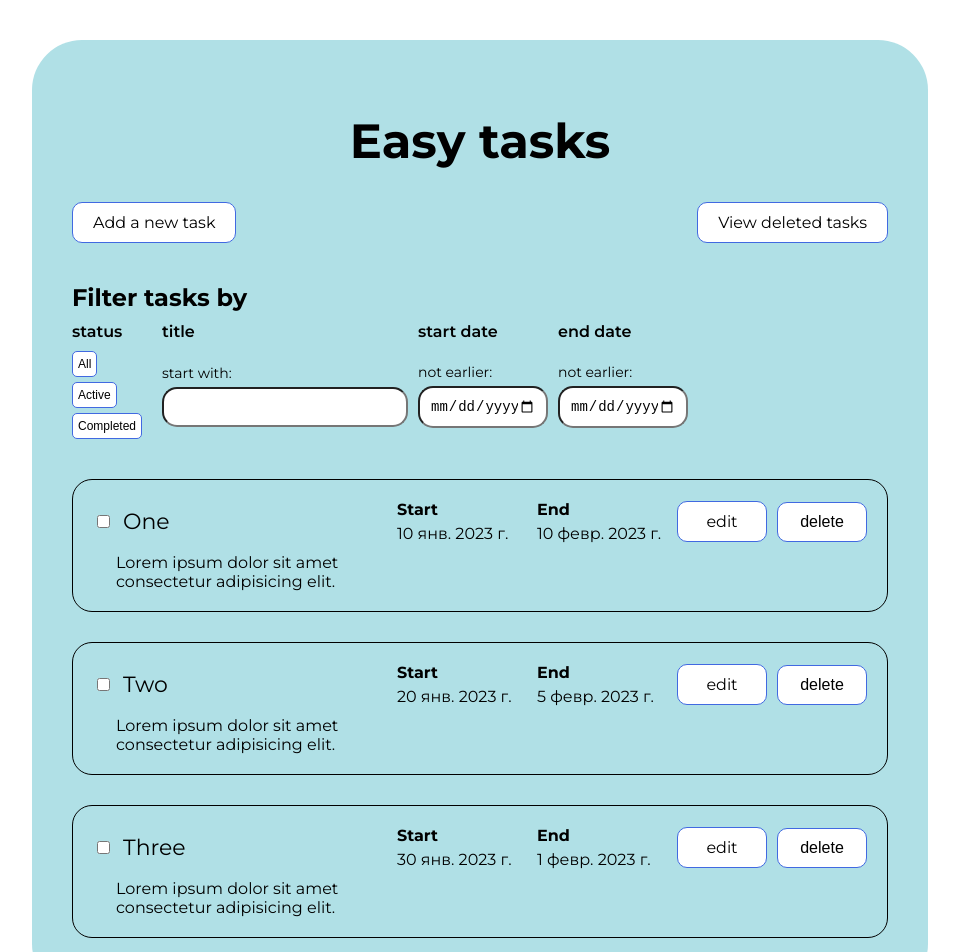
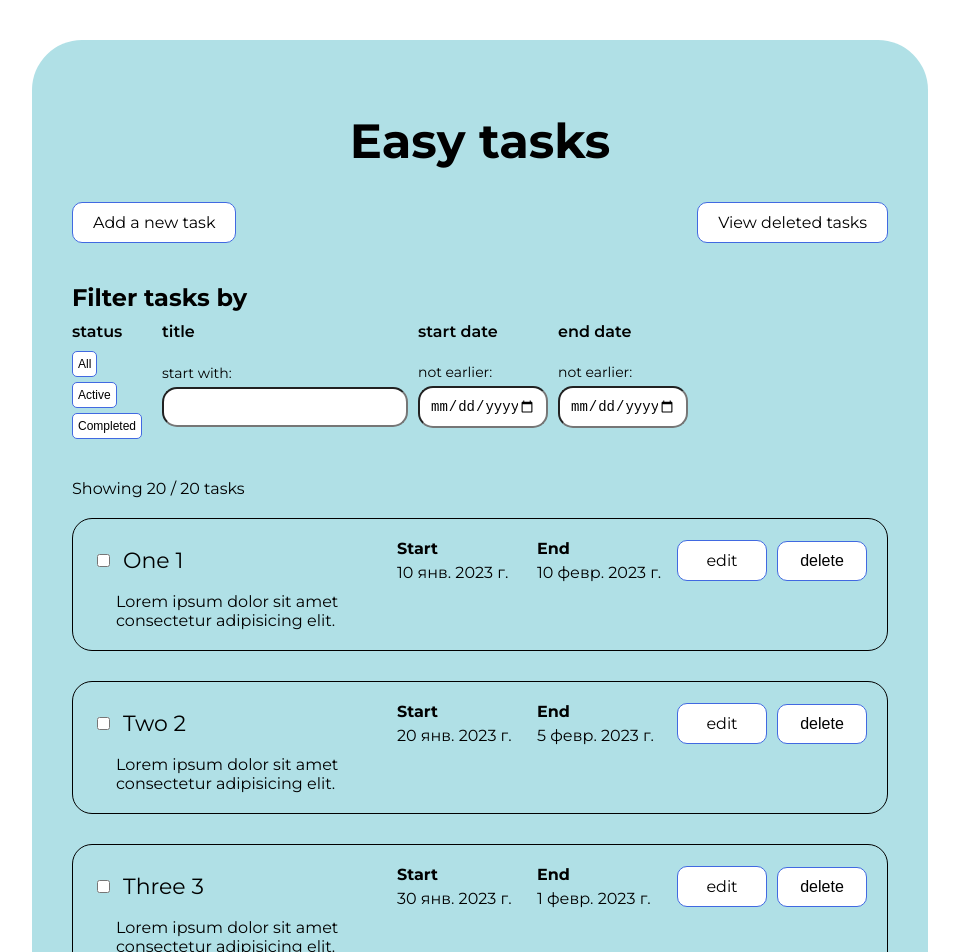
Before and after one commit to iamdejar/todo-list-react, a React (Create React App) app: page / in a window 1280 px wide. Shown: the top 952 px of the page, without its empty margins (160-1119 px from the left). Built offline with nearby package versions, Linux system fonts and the light colour scheme.

Commit message:
feat: add pagination

```diff
--- a/src/app/reducer.js
+++ b/src/app/reducer.js
@@ -7,7 +7,7 @@ export const tasksSlice = createSlice({
     tasks: [
       {
         id: nanoid(),
-        title: 'One',
+        title: 'One 1',
         description: 'Lorem ipsum dolor sit amet consectetur adipisicing elit.',
         start: '2023-01-10',
         end: '2023-02-10',
@@ -16,7 +16,7 @@ export const tasksSlice = createSlice({
       },
       {
         id: nanoid(),
-        title: 'Two',
+        title: 'Two 2',
         description: 'Lorem ipsum dolor sit amet consectetur adipisicing elit.',
         start: '2023-01-20',
         end: '2023-02-05',
@@ -25,7 +25,161 @@ export const tasksSlice = createSlice({
       },
       {
         id: nanoid(),
-        title: 'Three',
+        title: 'Three 3',
+        description: 'Lorem ipsum dolor sit amet consectetur adipisicing elit.',
+        start: '2023-01-30',
+        end: '2023-02-01',
+        completed: false,
+        deleted: false
+      },
+      {
+        id: nanoid(),
+        title: 'Four 4',
+        description: 'Lorem ipsum dolor sit amet consectetur adipisicing elit.',
+        start: '2023-01-10',
+        end: '2023-02-10',
+        completed: false,
+        deleted: false
+      },
+      {
+        id: nanoid(),
+        title: 'Five 5',
+        description: 'Lorem ipsum dolor sit amet consectetur adipisicing elit.',
+        start: '2023-01-20',
+        end: '2023-02-05',
+        completed: false,
+        deleted: false
+      },
+      {
+        id: nanoid(),
+        title: 'Six 6',
+        description: 'Lorem ipsum dolor sit amet consectetur adipisicing elit.',
+        start: '2023-01-30',
+        end: '2023-02-01',
+        completed: false,
+        deleted: false
+      },
+      {
+        id: nanoid(),
+        title: 'Seven 7',
+        description: 'Lorem ipsum dolor sit amet consectetur adipisicing elit.',
+        start: '2023-01-10',
+        end: '2023-02-10',
+        completed: false,
+        deleted: false
+      },
+      {
+        id: nanoid(),
+        title: 'Eight 8',
+        description: 'Lorem ipsum dolor sit amet consectetur adipisicing elit.',
+        start: '2023-01-20',
+        end: '2023-02-05',
+        completed: false,
+        deleted: false
+      },
+      {
+        id: nanoid(),
+        title: 'Nine 9',
+        description: 'Lorem ipsum dolor sit amet consectetur adipisicing elit.',
+        start: '2023-01-30',
+        end: '2023-02-01',
+        completed: false,
+        deleted: false
+      },
+      {
+        id: nanoid(),
+        title: 'Ten 10',
+        description: 'Lorem ipsum dolor sit amet consectetur adipisicing elit.',
+        start: '2023-01-30',
+        end: '2023-02-01',
+        completed: false,
+        deleted: false
+      },
+
+      {
+        id: nanoid(),
+        title: 'One 11',
+        description: 'Lorem ipsum dolor sit amet consectetur adipisicing elit.',
+        start: '2023-01-10',
+        end: '2023-02-10',
+        completed: false,
+        deleted: false
+      },
+      {
+        id: nanoid(),
+        title: 'Two 12',
+        description: 'Lorem ipsum dolor sit amet consectetur adipisicing elit.',
+        start: '2023-01-20',
+        end: '2023-02-05',
+        completed: false,
+        deleted: false
+      },
+      {
+        id: nanoid(),
+        title: 'Three 13',
+        description: 'Lorem ipsum dolor sit amet consectetur adipisicing elit.',
+        start: '2023-01-30',
+        end: '2023-02-01',
+        completed: false,
+        deleted: false
+      },
+      {
+        id: nanoid(),
+        title: 'Four 14',
+        description: 'Lorem ipsum dolor sit amet consectetur adipisicing elit.',
+        start: '2023-01-10',
+        end: '2023-02-10',
+        completed: false,
+        deleted: false
+      },
+      {
+        id: nanoid(),
+        title: 'Five 15',
+        description: 'Lorem ipsum dolor sit amet consectetur adipisicing elit.',
+        start: '2023-01-20',
+        end: '2023-02-05',
+        completed: false,
+        deleted: false
+      },
+      {
+        id: nanoid(),
+        title: 'Six 16',
+        description: 'Lorem ipsum dolor sit amet consectetur adipisicing elit.',
+        start: '2023-01-30',
+        end: '2023-02-01',
+        completed: false,
+        deleted: false
+      },
+      {
+        id: nanoid(),
+        title: 'Seven 17',
+        description: 'Lorem ipsum dolor sit amet consectetur adipisicing elit.',
+        start: '2023-01-10',
+        end: '2023-02-10',
+        completed: false,
+        deleted: false
+      },
+      {
+        id: nanoid(),
+        title: 'Eight 18',
+        description: 'Lorem ipsum dolor sit amet consectetur adipisicing elit.',
+        start: '2023-01-20',
+        end: '2023-02-05',
+        completed: false,
+        deleted: false
+      },
+      {
+        id: nanoid(),
+        title: 'Nine 19',
+        description: 'Lorem ipsum dolor sit amet consectetur adipisicing elit.',
+        start: '2023-01-30',
+        end: '2023-02-01',
+        completed: false,
+        deleted: false
+      },
+      {
+        id: nanoid(),
+        title: 'Ten 20',
         description: 'Lorem ipsum dolor sit amet consectetur adipisicing elit.',
         start: '2023-01-30',
         end: '2023-02-01',
@@ -38,7 +192,8 @@ export const tasksSlice = createSlice({
       titleValue: '',
       startDateValue: '',
       endDateValue: '',
-    }
+    },
+    pagination: 15,
   },
   reducers: {
     addTask: (state, action) => {
@@ -96,10 +251,18 @@ export const tasksSlice = createSlice({
       state.activeFilter.titleValue = action.payload.titleValue;
       state.activeFilter.startDateValue = action.payload.startDateValue;
       state.activeFilter.endDateValue = action.payload.endDateValue;
+    },
+
+    loadTasks: (state, action) => {
+      if (state.pagination + 15 < state.tasks.length) {
+        state.pagination = state.pagination + 15
+      } else {
+        state.pagination = state.tasks.length
+      }
     }
   }
 
 })
 
-export const { addTask, editTask, completeTask, deleteTask, setFilter } = tasksSlice.actions;
+export const { addTask, editTask, completeTask, deleteTask, setFilter, loadTasks } = tasksSlice.actions;
 export default tasksSlice.reducer;
--- a/src/components/TaskList/TaskList.jsx
+++ b/src/components/TaskList/TaskList.jsx
@@ -1,6 +1,8 @@
 import styles from './TaskList.module.scss';
-import { useSelector } from 'react-redux';
+import { useDispatch, useSelector } from 'react-redux';
 import { Task } from '../Task/Task';
+import { useEffect, useState } from 'react';
+import { loadTasks } from '../../app/reducer';
 
 const dayjs = require('dayjs');
 require('dayjs/locale/ru');
@@ -11,7 +13,30 @@ dayjs.extend(isSameOrAfter);
 
 export const TaskList = () => {
 
+  const dispatch = useDispatch();
   const state = useSelector(state => state.tasks);
+  const [loading, setLoading] = useState(false);
+
+  const scrollHandler = (e) => {
+    const scrollBottom = e.target.documentElement.scrollHeight - e.target.documentElement.scrollTop - window.innerHeight;
+
+    if (scrollBottom < 50) {
+      setLoading('true')
+    }
+  }
+
+  useEffect(() => {
+    if (loading) {
+      dispatch(loadTasks('load'))
+    }
+  }, [loading])
+
+  useEffect(() => {
+    document.addEventListener('scroll', scrollHandler)
+    return () => {
+      document.removeEventListener('scroll', scrollHandler)
+    }
+  })
 
   const FILTER_FUNCTIONS = {
     All: state.tasks.filter((task) => !task.deleted),
@@ -32,6 +57,7 @@ export const TaskList = () => {
   const filteredTasks = FILTER_FUNCTIONS[state.activeFilter.filter];
 
   const tasksToRender = filteredTasks
+    .filter((task, index) => index < state.pagination)
     .map((task) => (
       <Task
         id={task.id}
@@ -47,11 +73,14 @@ export const TaskList = () => {
 
   if (filteredTasks.length > 0) {
     return (
-      <ul className={styles.list}>
+      <>
+        <div>Showing {state.pagination} / {state.tasks.length} tasks</div>
+        <ul className={styles.list}>
 
-        {tasksToRender}
+          {tasksToRender}
 
-      </ul>
+        </ul>
+      </>
     )
   }
 
```
